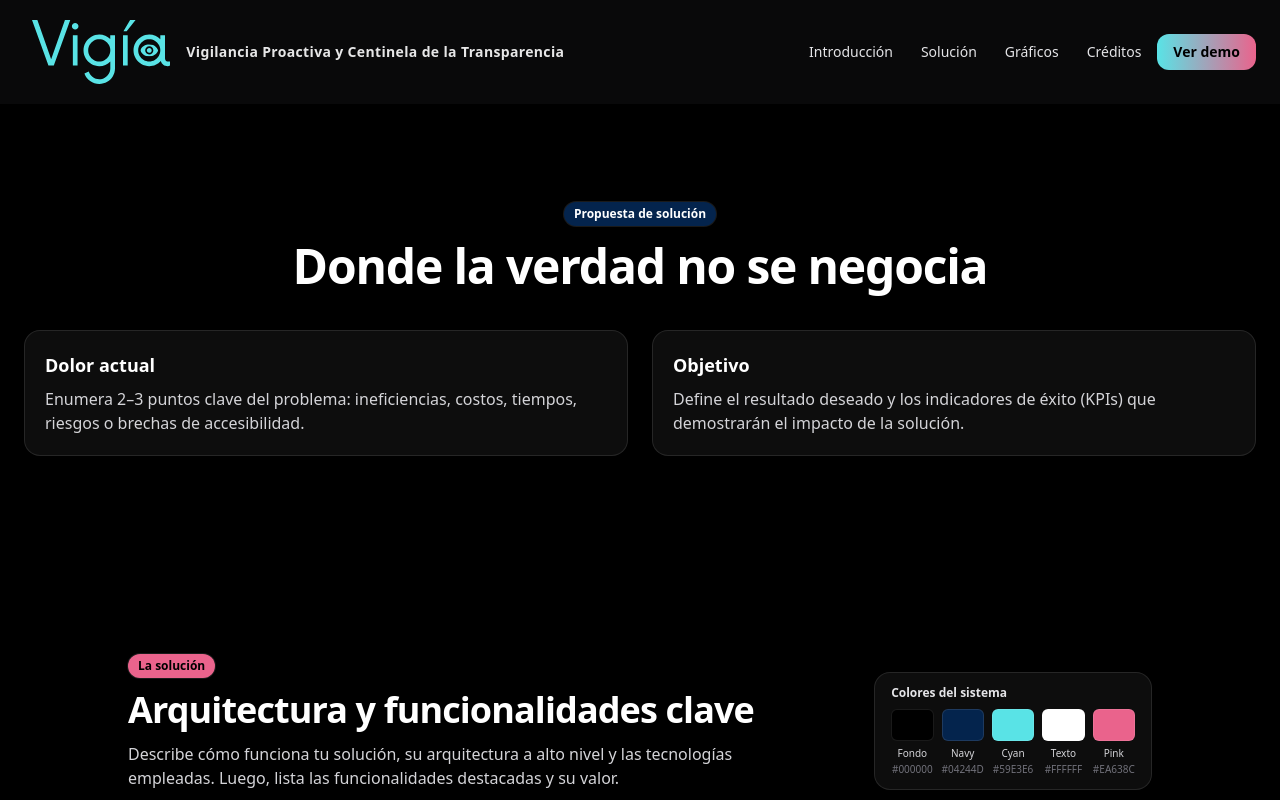
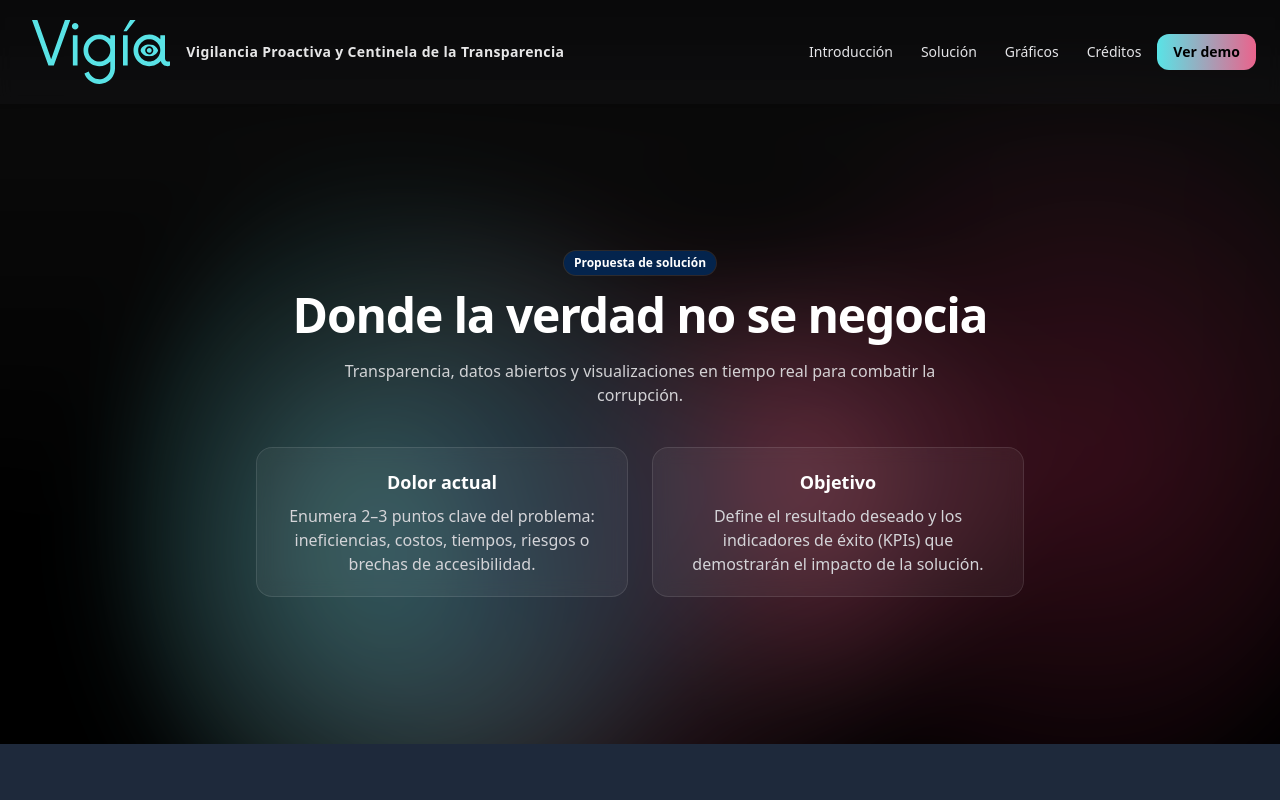
Before and after one commit to emanuel-mena/VIGIA, a React (Vite) app in the folder vigia/: page / in a window 1280 px wide. Shown: the top 800 px of the page. Built offline with nearby package versions, Linux system fonts and the light colour scheme.

Commit message:
Introducción Modelada

```diff
--- a/vigia/package.json
+++ b/vigia/package.json
@@ -10,6 +10,8 @@
     "preview": "vite preview"
   },
   "dependencies": {
+    "@tsparticles/react": "^3.0.0",
+    "@tsparticles/slim": "^3.9.1",
     "bootstrap-icons": "^1.13.1",
     "d3": "^7.9.0",
     "react": "^19.1.1",
--- a/vigia/src/App.tsx
+++ b/vigia/src/App.tsx
@@ -7,7 +7,7 @@ import {
   MobileLink,
   FeatureCard,
   TechLegend,
-  Card,
+  Card, FullBleedSection,
 } from "./components/Utils";
 
 import { AreaLineChart } from "./components/AreaLineComponent";
@@ -15,7 +15,7 @@ import { GroupedBars } from "./components/GroupedBarChartComponent";
 import { ScatterTrend } from "./components/ScatterTrendLineComponent";
 import { DonutChart } from "./components/DonutChartComponent";
 import { TeamMemberCard, type TeamMember } from "./components/TeamMemberCard";
-
+import AuroraBackground from "./components/AuroraBackground";
 
 
 const teamOne: TeamMember[] = [
@@ -127,34 +127,41 @@ export default function App() {
 
       <main className="mx-auto max-w-7xl px-4 sm:px-6">
         {/* Introducción */}
-        <section id="introduccion" className="scroll-mt-24 py-16 sm:py-24">
-          <div className="mx-auto max-w-3xl text-center">
+<FullBleedSection id="introduccion" bg="bg-black" className="py-0">
+  <div className="relative min-h-[80vh] w-full">
+    {/* Fondo AURORA: detrás del contenido, NO z negativo */}
+    <AuroraBackground/>
+
+    {/* Contenido centrado, encima del fondo */}
+    <div className="relative z-10 mx-auto flex min-h-[80vh] max-w-5xl flex-col items-center justify-center px-4 sm:px-6 text-center">
       <Badge>Propuesta de solución</Badge>
       <h1 className="mt-4 text-4xl font-bold tracking-tight sm:text-5xl">
         Donde la verdad no se negocia
       </h1>
-          </div>
+      <p className="mt-5 max-w-2xl text-zinc-200/90">
+        Transparencia, datos abiertos y visualizaciones en tiempo real para combatir la corrupción.
+      </p>
 
-          <div className="mt-10 grid gap-6 sm:grid-cols-2">
+      <div className="mt-10 grid w-full max-w-3xl gap-6 sm:grid-cols-2">
         <GlassCard>
           <h3 className="text-lg font-semibold">Dolor actual</h3>
           <p className="mt-2 text-zinc-300">
-                Enumera 2–3 puntos clave del problema: ineficiencias, costos,
-                tiempos, riesgos o brechas de accesibilidad.
+            Enumera 2–3 puntos clave del problema: ineficiencias, costos, tiempos, riesgos o brechas de accesibilidad.
           </p>
         </GlassCard>
         <GlassCard>
           <h3 className="text-lg font-semibold">Objetivo</h3>
           <p className="mt-2 text-zinc-300">
-                Define el resultado deseado y los indicadores de éxito (KPIs) que
-                demostrarán el impacto de la solución.
+            Define el resultado deseado y los indicadores de éxito (KPIs) que demostrarán el impacto de la solución.
           </p>
         </GlassCard>
       </div>
-        </section>
+    </div>
+  </div>
+</FullBleedSection>
 
         {/* Solución */}
-        <section id="solucion" className="scroll-mt-24 py-16 sm:py-24">
+        <FullBleedSection id="solucion" bg="bg-[#1e293b]" className="py-20 sm:py-20">
           <div className="mx-auto max-w-5xl">
             <div className="sm:flex sm:items-end sm:justify-between">
               <div>
@@ -196,12 +203,13 @@ export default function App() {
               </ol>
             </GlassCard>
           </div>
-        </section>
+        </FullBleedSection>
+
 
         {/* =========================
             NUEVA SECCIÓN: GRÁFICOS
            ========================= */}
-        <section id="graficos" className="scroll-mt-24 py-16 sm:py-24">
+        <FullBleedSection id="graficos"  className="py-20 sm:py-20">
           <div className="mx-auto max-w-6xl">
             <div className="sm:flex sm:items-end sm:justify-between">
               <div>
@@ -235,10 +243,11 @@ export default function App() {
               </Card>
             </div>
           </div>
-        </section>
+        </FullBleedSection>
+
 
         {/* Créditos */}
-        <section id="creditos" className="scroll-mt-24 py-16 sm:py-24">
+        <FullBleedSection id="creditos"  className="py-20 sm:py-20">
           <div className="mx-auto max-w-5xl text-center">
             <Badge color="cyan">Créditos & Agradecimientos</Badge>
             <h2 className="mt-3 text-3xl font-bold tracking-tight sm:text-4xl">
@@ -269,7 +278,7 @@ export default function App() {
               </p>
             </GlassCard>
           </div>
-        </section>
+        </FullBleedSection>
       </main>
 
       <Footer />
--- /dev/null
+++ b/vigia/src/components/AuroraBackground.tsx
@@ -0,0 +1,43 @@
+// src/components/AuroraBackground.tsx
+export default function AuroraBackground() {
+  return (
+    <div className="aurora">
+      {/* Blob 1: cyan → pink */}
+      <span
+        className="aurora__layer"
+        style={{
+          top: "-10%",
+          left: "-10%",
+          background:
+            "radial-gradient(45% 45% at 50% 50%, rgba(89,227,230,0.2), transparent 60%), radial-gradient(60% 60% at 60% 40%, rgba(234,99,140,0.35), transparent 70%)",
+          animationDelay: "0s",
+        }}
+      />
+      {/* Blob 2: pink → crimson */}
+      <span
+        className="aurora__layer"
+        style={{
+          bottom: "-20%",
+          right: "-15%",
+          background:
+            "radial-gradient(45% 45% at 40% 60%, rgba(234,99,140,0.55), transparent 60%), radial-gradient(60% 60% at 70% 50%, rgba(182,36,79,0.45), transparent 70%)",
+          animationDelay: "3s",
+        }}
+      />
+      {/* Blob 3: navy → cyan */}
+      <span
+        className="aurora__layer"
+        style={{
+          top: "10%",
+          right: "5%",
+          background:
+            "radial-gradient(45% 45% at 50% 50%, rgba(4,36,77,0.45), transparent 60%), radial-gradient(60% 60% at 30% 50%, rgba(89,227,230,0.5), transparent 70%)",
+          animationDelay: "6s",
+        }}
+      />
+
+      {/* Velo suave */}
+      <span className="aurora__veil" />
+    </div>
+  );
+}
--- a/vigia/src/components/Utils.tsx
+++ b/vigia/src/components/Utils.tsx
@@ -143,32 +143,33 @@ export const YAxis: React.FC<{
   );
 };
 
-/* =========================
-   Hooks
-   =========================
-export function usePrefersDark(defaultValue = false) {
-  const [isDark, setIsDark] = useState(defaultValue);
+// Utils.tsx
+export const FullBleedSection: React.FC<{
+  id?: string;
+  bg?: string;
+  className?: string;
+  innerClassName?: string;
+  children: React.ReactNode;
+}> = ({
+  id,
+  bg = "bg-black",
+  className = "",
+  innerClassName = "",
+  children,
+}) => {
+  return (
+    <section
+      id={id}
+      className={`relative ml-[calc(50%-50vw)] mr-[calc(50%-50vw)] w-screen ${bg} overflow-x-clip ${className}`}
+    >
+      <div className={`relative mx-auto max-w-7xl px-4 sm:px-6 ${innerClassName}`}>
+        {children}
+      </div>
+    </section>
+  );
+};
 
-  useEffect(() => {
-    if (typeof window === "undefined" || !window.matchMedia) return;
-    const mq = window.matchMedia("(prefers-color-scheme: dark)");
-    const apply = () => setIsDark(!!mq.matches);
-    apply();
 
-    // Modern + legacy listeners
-    mq.addEventListener?.("change", apply);
-    // @ts-ignore
-    mq.addListener?.(apply);
-
-    return () => {
-      mq.removeEventListener?.("change", apply);
-      // @ts-ignore
-      mq.removeListener?.(apply);
-    };
-  }, []);
-
-  return isDark;
-}*/
 
 /* =========================
    UI Primitives
--- a/vigia/src/index.css
+++ b/vigia/src/index.css
@@ -17,3 +17,51 @@ html { scroll-behavior: smooth; }
 @media (prefers-reduced-motion: reduce){
   .fx-blobs{ filter:none; }
 }
+
+html, body {
+  overflow-x: hidden;
+}
+
+@layer utilities {
+  @keyframes aurora-orbit {
+    0%   { transform: translate3d(-20%, -10%, 0) rotate(0deg) scale(1); }
+    50%  { transform: translate3d(10%, 15%, 0) rotate(40deg) scale(1.08); }
+    100% { transform: translate3d(-20%, -10%, 0) rotate(0deg) scale(1); }
+  }
+
+  @keyframes aurora-drift {
+    0%   { transform: translateY(-6%) scaleY(1); }
+    50%  { transform: translateY(6%)  scaleY(1.05); }
+    100% { transform: translateY(-6%) scaleY(1); }
+  }
+
+.aurora {
+  position: absolute;
+  inset: 0;
+  z-index: 0;
+  pointer-events: none;
+filter: blur(40px) saturate(0.9);
+  mix-blend-mode: screen;
+  opacity: 0.7; /* antes 0.9 */
+  width: 100%;
+  height: 100%;
+}
+
+
+  .aurora__layer {
+    position: absolute;
+    width: 70vmax;
+    height: 70vmax;
+    border-radius: 9999px;
+    animation: aurora-orbit 16s ease-in-out infinite;
+  }
+
+  .aurora__veil {
+    position: absolute;
+    inset: -10% -20%;
+    background: linear-gradient(180deg, rgba(255,255,255,0.06), rgba(255,255,255,0.0) 60%);
+    mask-image: radial-gradient(150% 60% at 50% 20%, black 40%, transparent 70%);
+    animation: aurora-drift 12s ease-in-out infinite;
+    mix-blend-mode: overlay;
+  }
+}
```
Also changed, not shown: 1 other file (tests, documents, lock files or other folders). Lines whose indentation alone changed are shown as unchanged.
